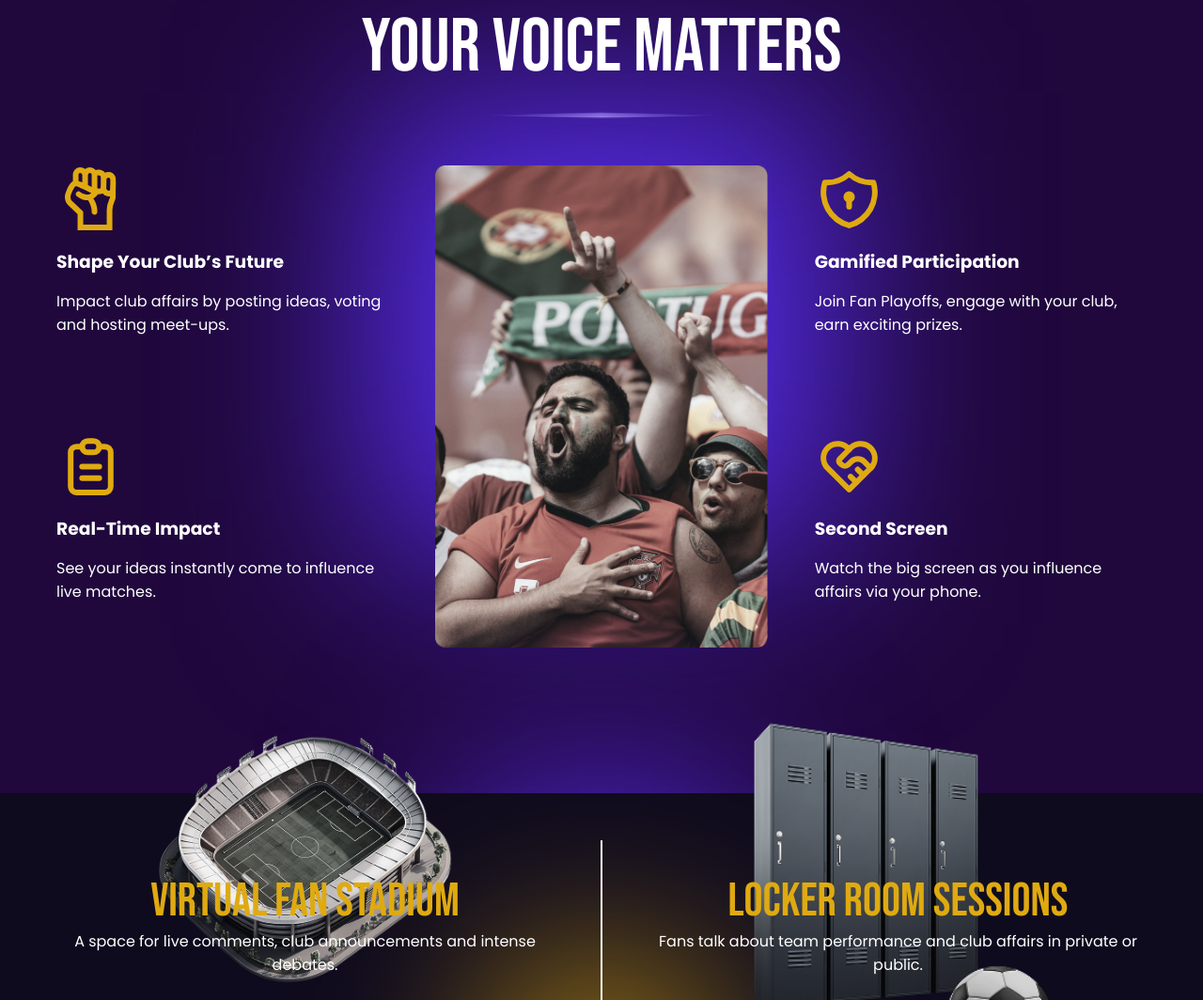
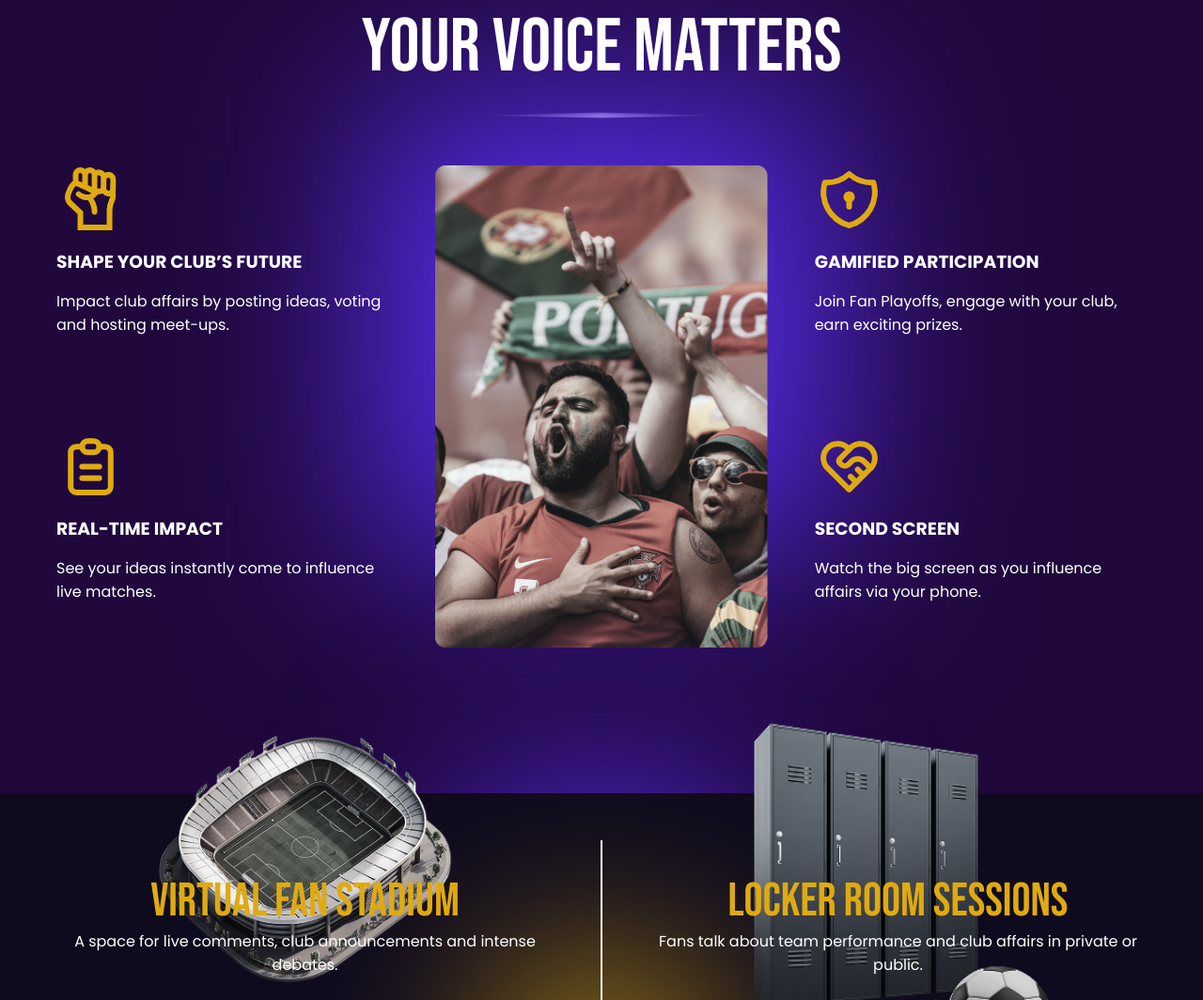
Before and after one commit to syedahmedrz/New-Website-Sportsheist---Michael-Keb, a plain HTML site: page for-fans.html in a window 1280 px wide. Shown: the part 1831-2895 px from the top of the page at 94% size. Drawn offline with Linux system fonts and the light colour scheme.

Commit message:
style: apply uppercase text transformation to section headings for improved emphasis

```diff
--- a/for-fans.html
+++ b/for-fans.html
@@ -165,7 +165,7 @@
                     </svg>
 
 
-                    <h3>Shape Your Club’s Future</h3>
+                    <h3 style="text-transform: uppercase;">Shape Your Club’s Future</h3>
                     <p>Impact club affairs by posting ideas, voting and hosting meet-ups.</p>
                 </div>
                 <div class="card2">
@@ -190,7 +190,7 @@
                     </svg>
 
 
-                    <h3>Real-Time Impact</h3>
+                    <h3 style="text-transform: uppercase;">Real-Time Impact</h3>
                     <p>See your ideas instantly come to influence live matches.</p>
                 </div>
                 <div class="card3">
@@ -213,7 +213,7 @@
                     </svg>
 
 
-                    <h3>Gamified Participation</h3>
+                    <h3 style="text-transform: uppercase;">Gamified Participation</h3>
                     <p>Join Fan Playoffs, engage with your club, earn exciting prizes.</p>
                 </div>
                 <div class="card4">
@@ -238,7 +238,7 @@
                     </svg>
 
 
-                    <h3>Second Screen </h3>
+                    <h3 style="text-transform: uppercase;">Second Screen </h3>
                     <p>Watch the big screen as you influence affairs via your phone.</p>
                 </div>
             </div>
```
